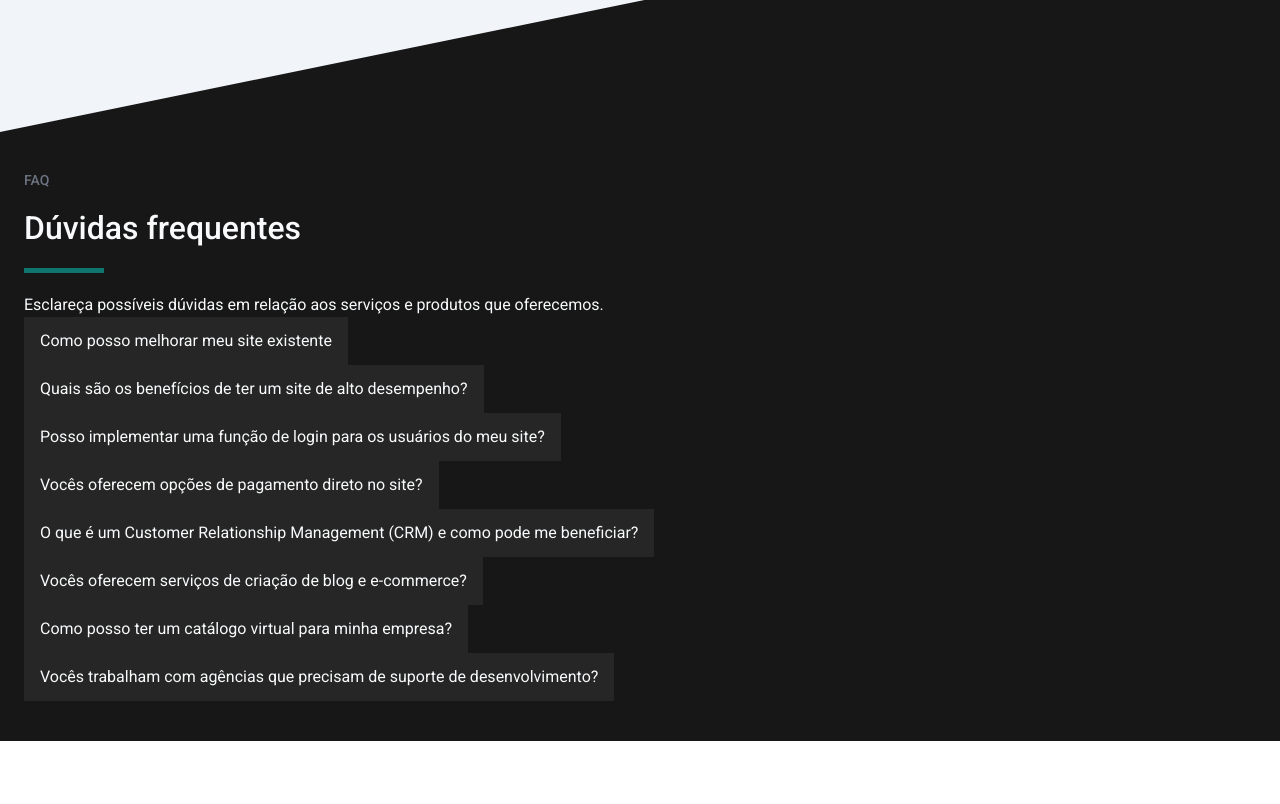
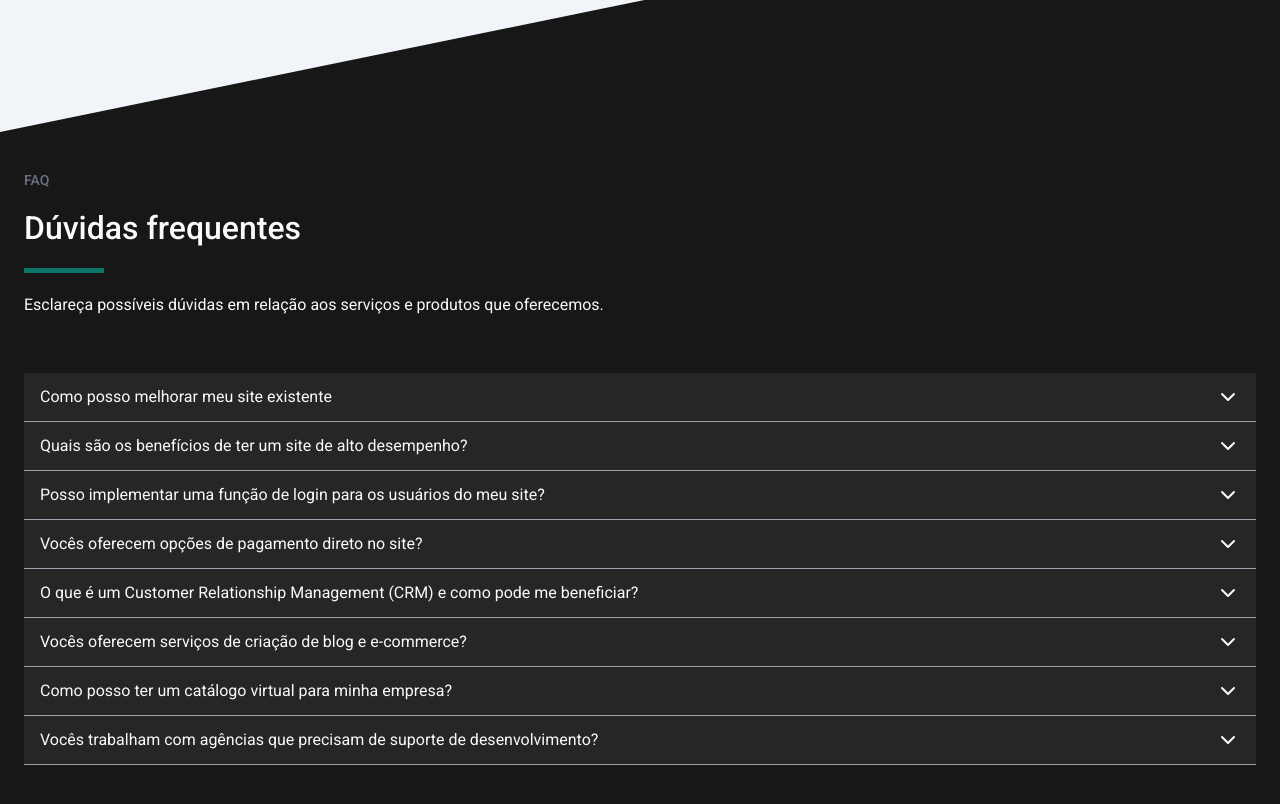
Before and after one commit to matheusmfl/lemon-tech, a Next.js app: page / in a window 1280 px wide. Shown: the part 7240-8044 px from the top of the page. Before the commit the page ends 7981 px from the top, so only its background shows below. Built offline with nearby package versions, Linux system fonts and the light colour scheme.

Commit message:
Create Accordeon RadixUI Component and Styles

```diff
--- a/package.json
+++ b/package.json
@@ -10,6 +10,7 @@
   },
   "dependencies": {
     "@radix-ui/react-accordion": "^1.1.2",
+    "@radix-ui/react-icons": "^1.3.0",
     "@types/node": "20.2.5",
     "@types/react": "18.2.9",
     "@types/react-dom": "18.2.4",
--- a/src/components/SectionFaq.tsx
+++ b/src/components/SectionFaq.tsx
@@ -3,7 +3,7 @@ import { Accordeon } from './microComponents/Accordeon'
 
 export function SectionFaq() {
   return (
-    <section className="flex flex-col py-10 px-6 bg-neutral-900">
+    <section className="flex flex-col py-10 px-6 bg-neutral-900 gap-14">
       {/* div textos  */}
       <div className="flex flex-col gap-5">
         <span className="font-medium text-sm text-gray-500 leading-4">FAQ</span>
@@ -21,7 +21,7 @@ export function SectionFaq() {
       </div>
 
       {/* Collapsible Content */}
-      <div>
+      <div className="pb-10 w-full">
         <Accordeon />
       </div>
     </section>
--- a/src/components/microComponents/Accordeon.tsx
+++ b/src/components/microComponents/Accordeon.tsx
@@ -1,26 +1,56 @@
+/* eslint-disable prettier/prettier */
 'use client'
 import { faq } from '@/utils/faq'
 import * as Accordion from '@radix-ui/react-accordion'
+import { ChevronDownIcon } from 'lucide-react'
+import { useState } from 'react'
 
 export function Accordeon() {
+  const [activeItem, setActiveItem] = useState('')
+  const handleTriggerClick = (value: string) => {
+    setActiveItem((prevActiveItem) => (prevActiveItem === value ? '' : value))
+    console.log(activeItem)
+  }
   return (
-    <div>
-      <Accordion.Root type="single" collapsible className="w-full">
+
+    <Accordion.Root type="single" collapsible className="w-full" >
       {faq.map((item) => {
+        const isItemOpen = activeItem === `item-${item.id}`
         return (
-            <Accordion.Item key={item.id} value={`Acordeão ${item.id}`}>
-              <Accordion.Trigger>
+          <Accordion.Item key={item.id} value={`item-${item.id}`} className="w-full">
+            <Accordion.Trigger
+              className="border-b border-gray-400 w-full"
+              onClick={() => handleTriggerClick(`item-${item.id}`)}
+            >
               <div className="px-4 py-3 text-left flex justify-between items-center bg-neutral-800">
                 <span className="text-slate-50">{item.title}</span>
+
+                <div
+                  className={` text-slate-50 ease-[cubic-bezier(0.87,_0,_0.13,_1)] transition-transform duration-300 ${isItemOpen ? 'rotate-180' : ''} `}
+                >
+                  <ChevronDownIcon aria-hidden />
+                </div>
               </div>
             </Accordion.Trigger>
-              <Accordion.Content>
-                <span>{item.content}</span>
+            <Accordion.Content
+              className={`${isItemOpen && 'animate-slideDown'} ${!isItemOpen && 'animate-slideUp'} overflow-hidden`}
+            >
+              <div className='bg-slate-100 px-3 py-4'>
+                <ul className='list-disc list-inside flex flex-col gap-2'>
+                  {item.content.map((list, index) => {
+                    return (
+                      <li key={index}>
+                        {list}
+                      </li>
+                    )
+                  })}
+                </ul>
+              </div>
             </Accordion.Content>
           </Accordion.Item>
         )
       })}
     </Accordion.Root>
-    </div>
+
   )
 }
--- a/tailwind.config.js
+++ b/tailwind.config.js
@@ -22,6 +22,21 @@ module.exports = {
       boxShadow: {
         'glasmorphosm-shadow': '8px 8px 8px rgba(0, 0, 0, 0.16);',
         'card-price': '3px 8px 30px rgba(0, 0, 0, 0.09);',
+        'inner-shadow': 'inset 0px -1px 0px #525252;',
+      },
+      keyframes: {
+        slideDown: {
+          from: { height: 0 },
+          to: { height: 'var(--radix-accordion-content-height)' },
+        },
+        slideUp: {
+          from: { height: 'var(--radix-accordion-content-height)' },
+          to: { height: 0 },
+        },
+      },
+      animation: {
+        slideDown: 'slideDown 300ms cubic-bezier(0.87, 0, 0.13, 1)',
+        slideUp: 'slideUp 300ms cubic-bezier(0.87, 0, 0.13, 1)',
       },
 
       blur: {
```
Also changed, not shown: 1 other file (tests, documents, lock files or other folders). Lines whose indentation alone changed are shown as unchanged.
